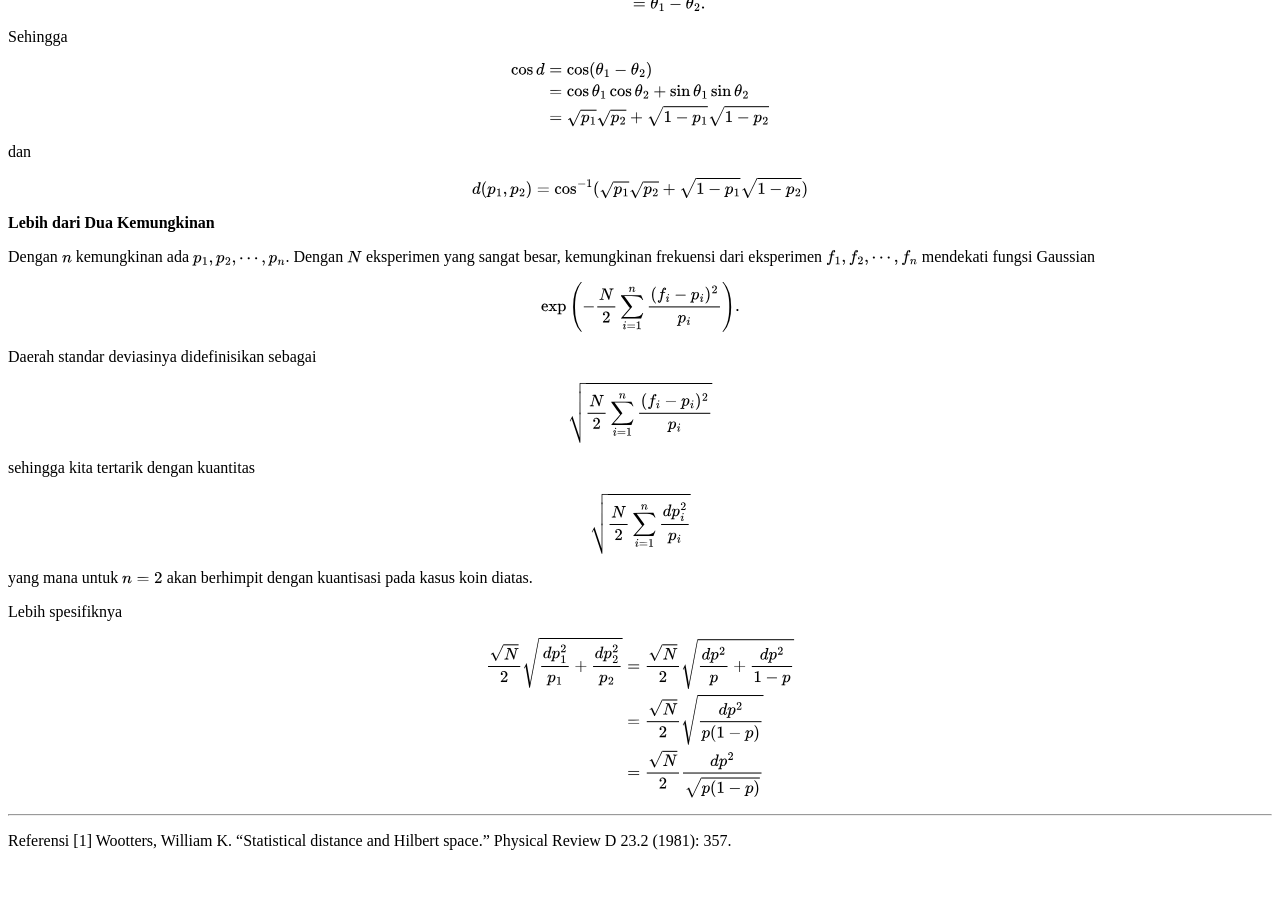
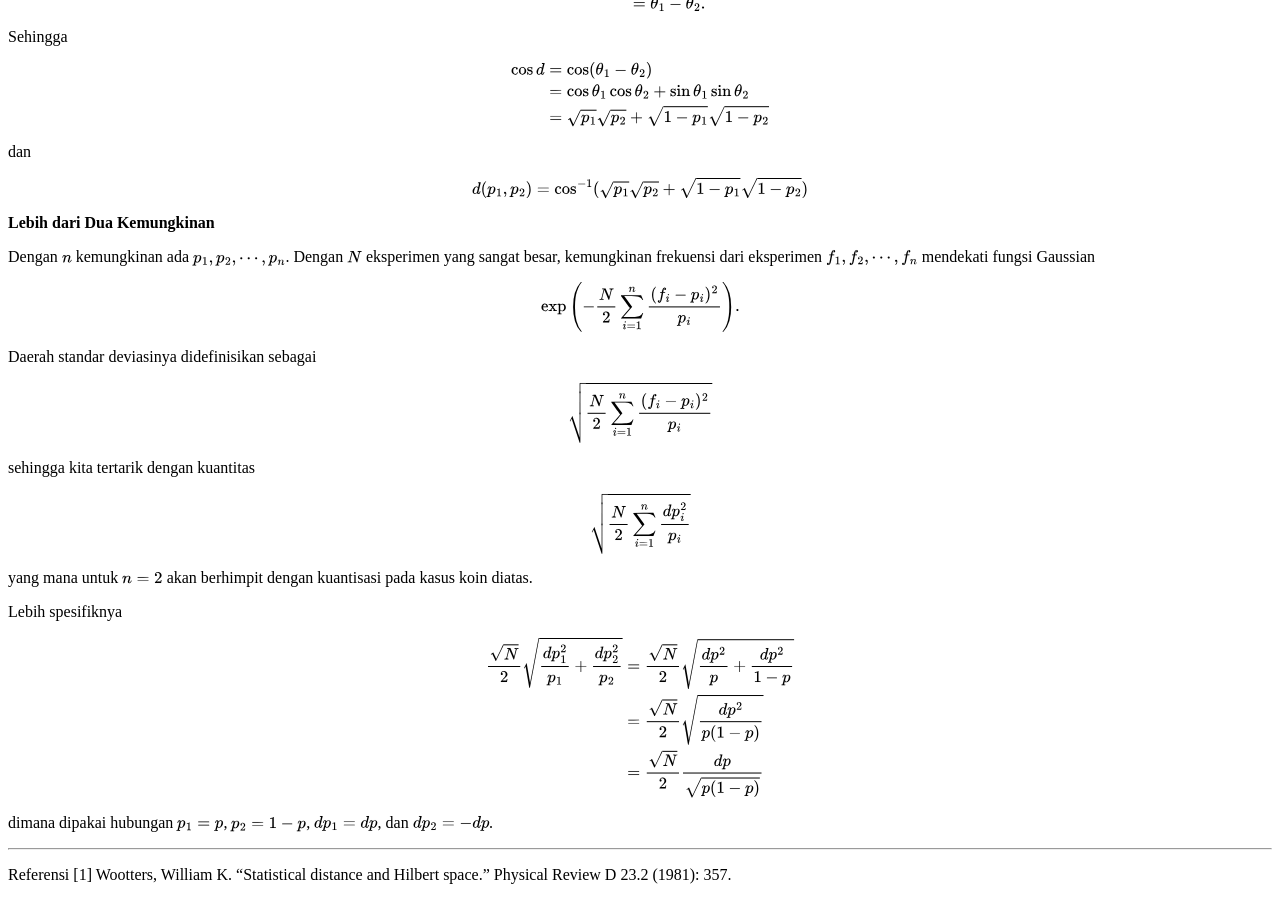
Before and after one commit to dangausuluah/dangausuluah.github.io, a Jekyll site: the page built from _posts/2025-09-15-SDHS.md, in a window 1280 px wide and 900 px high, scrolled down 587 px. Built offline with Jekyll 4.4.1, drawn with Linux system fonts in a browser that asks for light colours; nearby versions of some CDN libraries; our own code applies the rules of GitHub Pages for plain Markdown files; a script that is not in the unit is left out; comment, search, counter and statistics services are not loaded; before the commit the page ends 1453 px from its top, so only the background shows below that.

Commit message:
Update 2025-09-15-SDHS.md

```diff
--- a/_posts/2025-09-15-SDHS.md
+++ b/_posts/2025-09-15-SDHS.md
@@ -84,10 +84,11 @@ $$
 \frac{\sqrt{N}}{2} \sqrt{\frac{dp_1^2}{p_1} + \frac{dp_2^2}{p_2}} &=
 \frac{\sqrt{N}}{2} \sqrt{\frac{dp^2}{p} + \frac{dp^2}{1-p}} \\
 &= \frac{\sqrt{N}}{2} \sqrt{\frac{dp^2}{p(1-p)}}\\
-&= \frac{\sqrt{N}}{2} \frac{dp^2}{\sqrt{p(1-p)}}
+&= \frac{\sqrt{N}}{2} \frac{dp}{\sqrt{p(1-p)}}
 \end{align*}
 $$
 
+dimana dipakai hubungan $p_1 = p$, $p_2 = 1-p$, $dp_1 = dp$, dan $dp_2 = -dp$.
 
 ---
 Referensi
```
